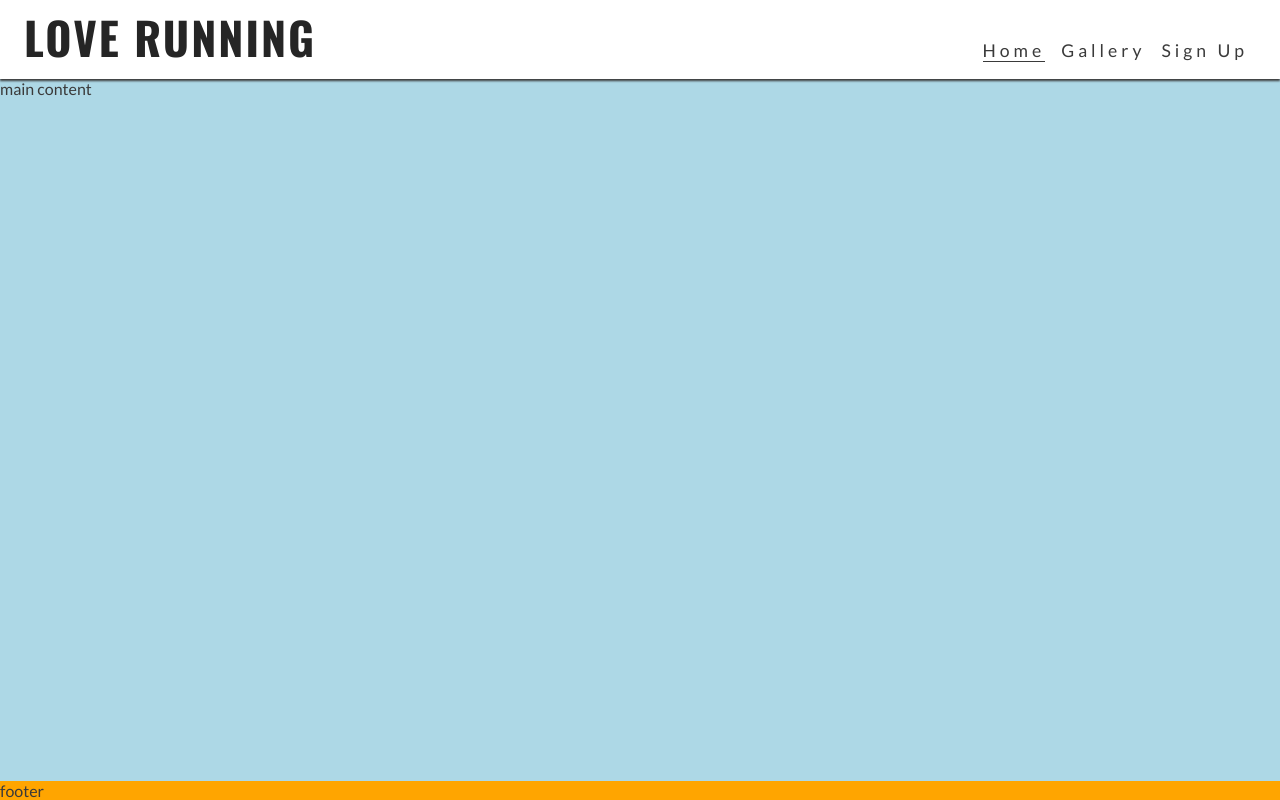
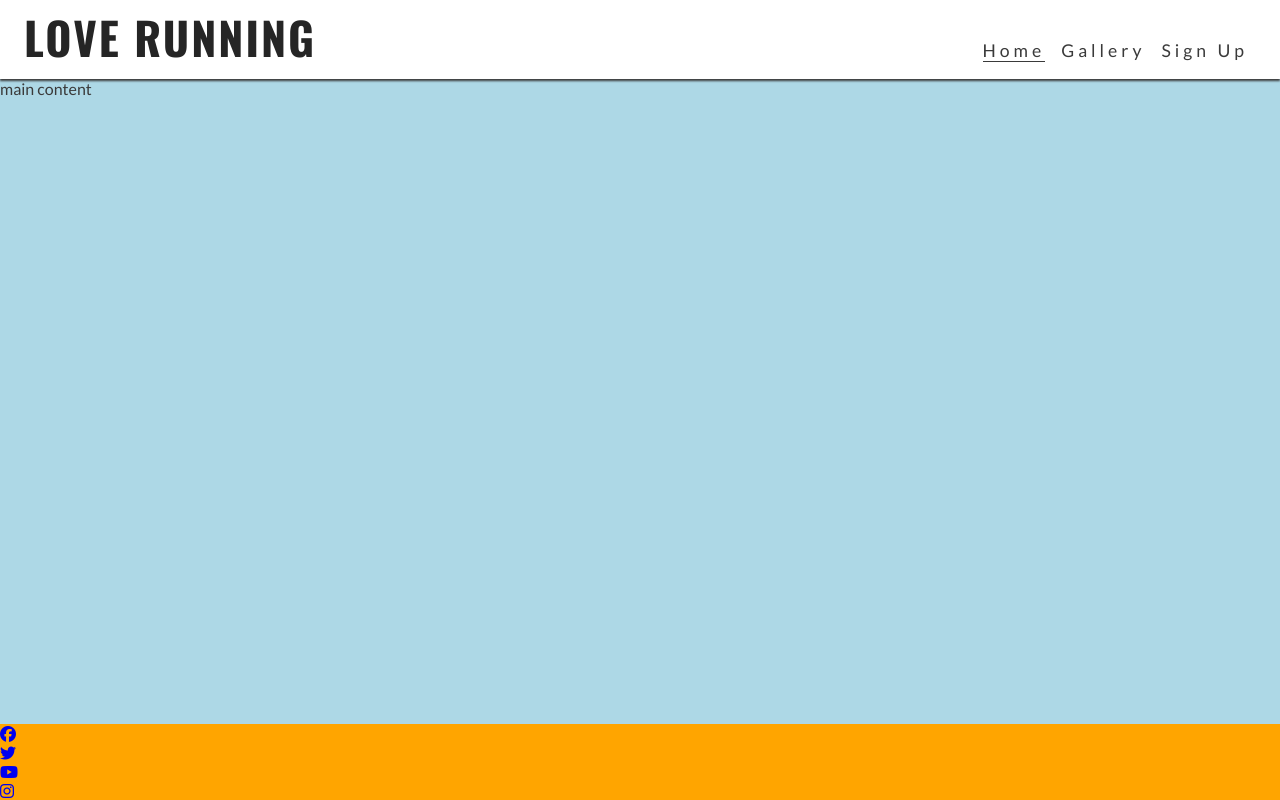
Before and after one commit to Joanne1980/love-running, a plain HTML site: page index.html in a window 1280 px wide. Drawn offline with nearby package versions, Linux system fonts and the light colour scheme.

Commit message:
Add remaining links to footer

```diff
--- a/index.html
+++ b/index.html
@@ -27,7 +27,9 @@
       <h1 id="logo">Love Running</h1>
     </a>
     <input type="checkbox" id="nav-toggle" name="nav-toggle">
-    <label for="nav-toggle" class="nav-toggle-label">X</label>
+    <label for="nav-toggle" class="nav-toggle-label">
+      <i class="fa-solid fa-bars"></i>
+    </label>
     <nav>
       <ul id="menu">
         <li><a href="" class="active">Home</a></li>
@@ -43,8 +45,32 @@
   </main>
   <!--footer-->
   <footer>
-    footer
+     <ul>
+      <li><a href="https://www.facebook.com/" target="_blank" rel="noopener"
+         aria-label="visit our Facebook page (opens in a new tab)">
+         <i class="fa-brands fa-facebook"></i></a>
+        </li>
+
+      <li><a href="https://www.twitter.com/" target="_blank" rel="noopener"
+         aria-label="visit our Twitter page (opens in a new tab)">
+         <i class="fa-brands fa-twitter"></i></a>
+        </li>
+
+      <li><a href="https://www.youtube.com/" target="_blank" rel="noopener"
+         aria-label="visit our Youtube page (opens in a new tab)">
+         <i class="fa-brands fa-youtube"></i></a>
+        </li>
+
+      <li><a href="https://instagram.com" target="_blank" rel="noopener"
+         aria-label="visit our Instagram page (opens in a new tab)">
+         <i class="fa-brands fa-instagram"></i></a>
+        </li>
+
+    </ul>
   </footer>
+
+  <!--Font Awesome kit-->
+  <script src="https://kit.fontawesome.com/c9335c136c.js" crossorigin="anonymous"></script>
 
 </body>
 
```
